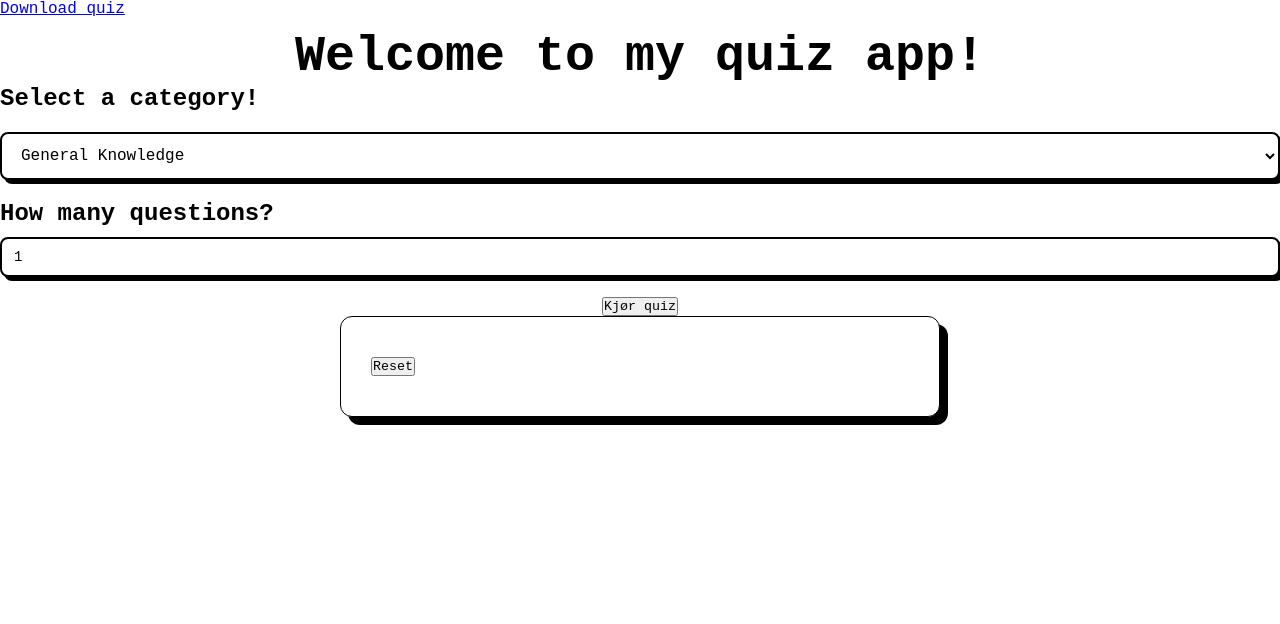
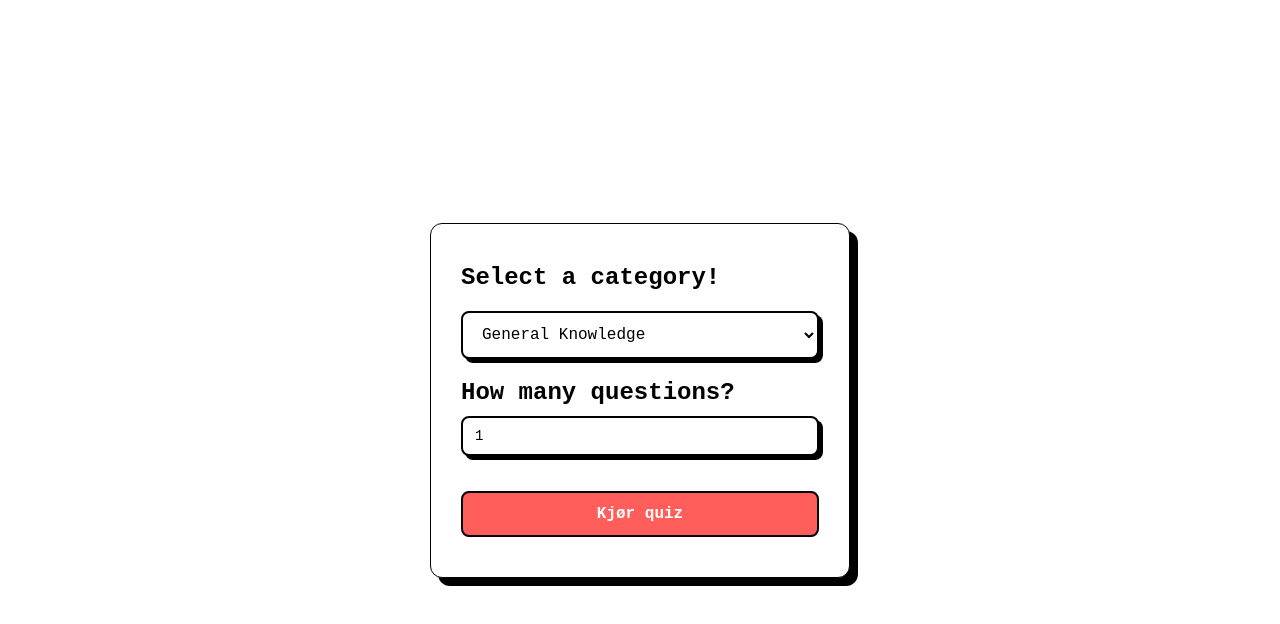
Before and after one commit to jensmh95/quiz, a website built with Vite: page quiz-app/index.html in a window 1280 px wide. Built offline with nearby package versions, Linux system fonts and the light colour scheme.

```diff
--- a/quiz-app/index.html
+++ b/quiz-app/index.html
@@ -11,15 +11,17 @@
     <div class="navbar-container">
       <nav class="navbar">
         <ul class="nav-menu">
-          <li>
-            <a href="quiz.docx" download="">Download quiz</a>
+          <li class="download-quiz hidden">
+            <a href="src/quiz.docx" download="">Download quiz</a>
           </li>
         </ul>
       </nav>
     </div>
-    <div class="header-container">
+    <div class="header-container hidden">
       <h1 class="header">Welcome to my quiz app!</h1>
     </div>
+    <div class="main">
+      <div class="input-container">
         <div class="categories-container">
           <h2>Select a category!</h2>
           <select class="categories">
@@ -45,7 +47,9 @@
             <option value="Vehicles">Vehicles</option>
             <option value="Comics">Comics</option>
             <option value="Gadgets">Gadgets</option>
-        <option value="Japanese Anime & Manga">Japanese Anime & Manga</option>
+            <option value="Japanese Anime & Manga">
+              Japanese Anime & Manga
+            </option>
             <option value="Cartoon & Animations">Cartoon & Animations</option>
           </select>
           <div class="number-of-questions-container">
@@ -58,12 +62,17 @@
               value="1"
             />
           </div>
+        </div>
         <div class="start-btn-container">
-        <button class="start-btn">Kjør quiz</button>
+          <button class="btn">Kjør quiz</button>
         </div>
       </div>
+    </div>
+    <div class="loading main hidden">
+      <h3>Loading quiz....</h3>
+    </div>
     <div class="quiz">
-      <form action="form_results.txt" method="POST" class="form">
+      <form action="form_results.txt" method="POST" class="form hidden">
         <!-- <div class="question-container">
             <h3>Which one of these is not a typical European sword design?</h3>
           </div>
@@ -77,8 +86,7 @@
             <input type="radio" name="q1" value="Scimitar"></input>
             <label for="Scimitar">Scimitar</label><br><br>
           </div>  -->
-        <input type="reset" />
-        <input type="submit" class="submit hidden" value="Submit" />
+        <input type="submit" class="submit btn hidden" value="Submit" />
       </form>
     </div>
     <script type="module" src="src/main.js"></script>
```
Also changed, not shown: 6 other files. Lines whose indentation alone changed are shown as unchanged.
